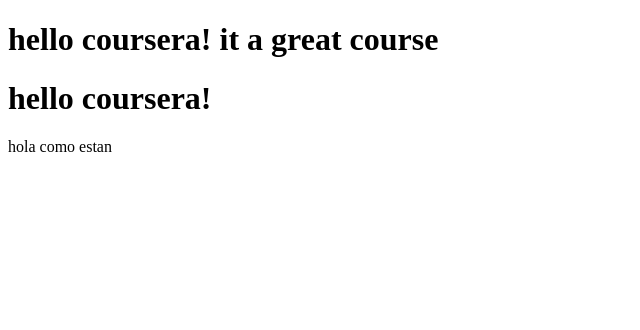
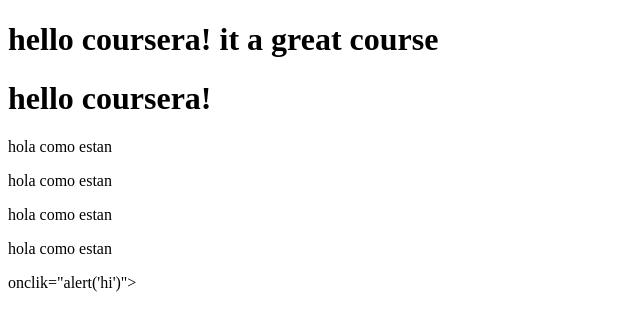
Before and after one commit to abrahamcoursera/coursera-test, a plain HTML site: page index.html in a window 1280 px wide. Shown: the whole page, without its empty margins (0-640 px from the left). Drawn offline with Linux system fonts and the light colour scheme.

Commit message:
actualizacion

```diff
--- a/index.html
+++ b/index.html
@@ -10,5 +10,12 @@
 <h1>hello coursera!</h1>
 	<p>hola como estan</p>
 
+	<p>hola como estan</p>
+	<p>hola como estan</p>
+
+<p>hola como estan</p>
+
+<p> onclik="alert('hi')"></p>
+
 </body>
 </html>
```
